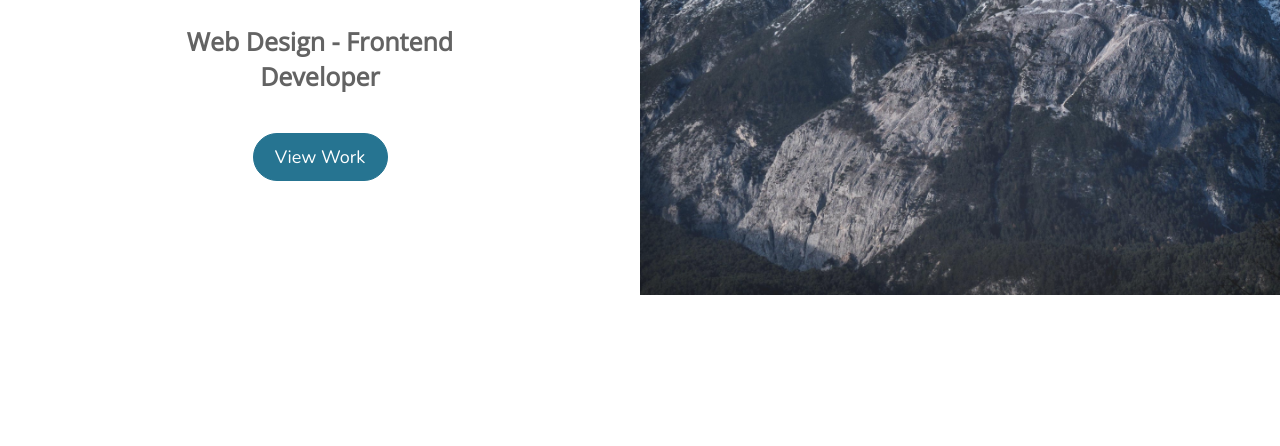
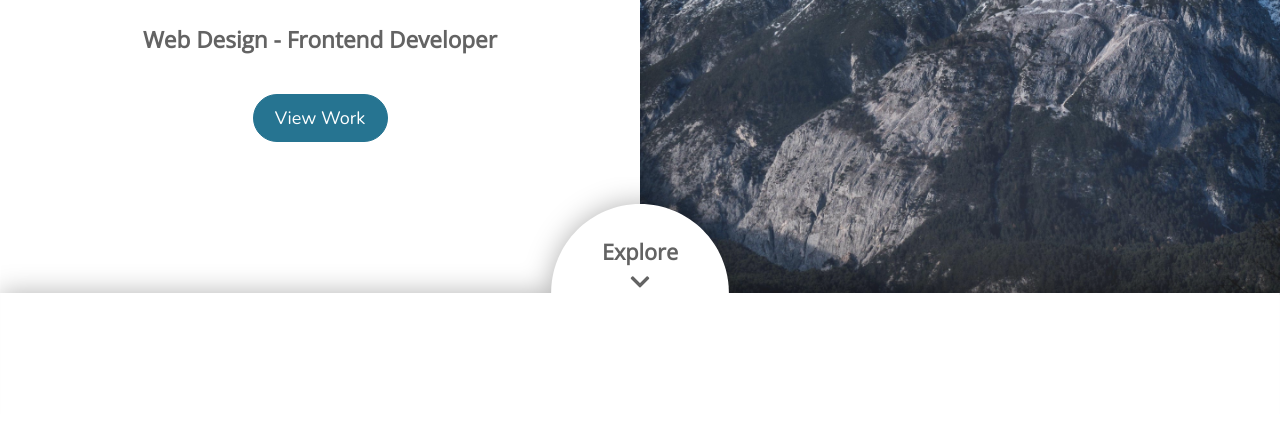
Before and after one commit to jbwierzbicki/portfolio, a website: page index.html in a window 1280 px wide. Shown: the part 505-951 px from the top of the page. Drawn offline with nearby package versions, Linux system fonts and the light colour scheme.

Commit message:
explore section hack

```diff
--- a/index.html
+++ b/index.html
@@ -17,9 +17,24 @@
   <!-- Custom Fonts -->
   <link href="https://fonts.googleapis.com/css?family=Nunito|Open+Sans&display=swap" rel="stylesheet">
 
+  <!-- Font Awesome -->
+  <link rel="stylesheet" href="https://use.fontawesome.com/releases/v5.6.3/css/all.css"
+    integrity="sha384-UHRtZLI+pbxtHCWp1t77Bi1L4ZtiqrqD80Kn4Z8NTSRyMA2Fd33n5dQ8lWUE00s/" crossorigin="anonymous">
+
 </head>
 
 <body>
+
+  <div class="explore-section">
+    <div class="flexFont">
+      <div class="explore-text">
+        Explore
+        <br>
+        <i class="fas fa-chevron-down"></i>
+        </h5>
+      </div>
+    </div>
+  </div>
 
   <!-- Navigation & Header Image -->
   <header>
@@ -57,17 +72,19 @@
           </div>
         </div>
         <div class="header-subtext">
-          <h6>Web Design - Frontend Developer</h6>
+          <div class="flexFont">
+            <h6>Web Design - Frontend Developer</h6>
+          </div>
         </div>
         <div class="header-button">
           <button type="button" class="btn btn-primary btn-viewwork">View Work</button>
         </div>
       </div>
-
       <div class="col-sm-6 header-right">
 
       </div>
     </div>
+
   </header>
 
   <!-- Page Content -->
--- a/style.css
+++ b/style.css
@@ -15,7 +15,7 @@ h6 {
     font-family: 'Open Sans', sans-serif;
     font-style: normal;
     font-weight: 600;
-    font-size: 25px;
+    font-size: 30%;
     line-height: 141.8%;
     color: #636363;
     text-align: center;
@@ -47,7 +47,6 @@ h6 {
     padding-bottom: 3.8vh;
     padding-left: 11vw;
     padding-right: 11vw;
-    font-size: 100%;
 }
 
 .header-button {
@@ -92,6 +91,29 @@ h6 {
     background-position: center center;
 }
 
+.explore-section {
+    background-image: url(images/explore-background.svg);
+    background-repeat: no-repeat;
+    background-size: cover;
+    background-position: center center;
+    height: 31.35vh;
+    z-index: 3;
+    position: absolute;
+    margin-top: 83.5vh;
+    width: 100%;
+}
+
+.explore-text {
+    font-family: 'Open Sans', sans-serif;
+    font-style: normal;
+    font-weight: 600;
+    font-size: 2.71vh;
+    line-height: 141.8%;
+    color: #636363;
+    text-align: center;
+    padding-top: 9.24vh;
+}
+
 /* Flex Font */
 
 .flexFont {
```
Also changed, not shown: images/explore-background.png (added), images/explore-background.svg (added).
